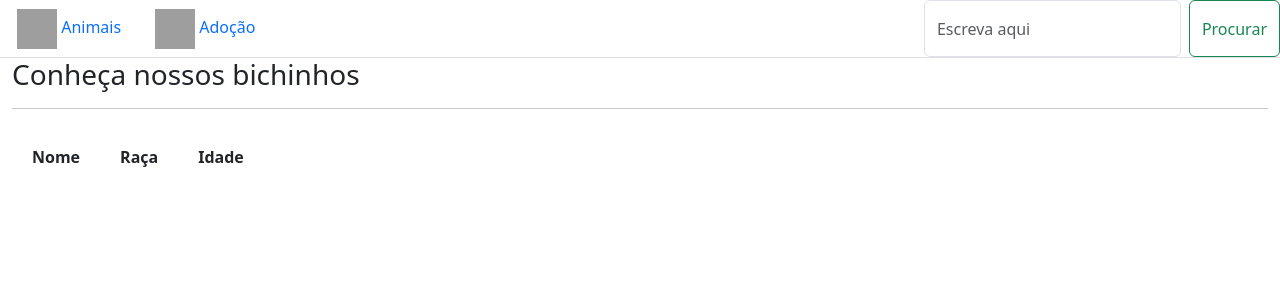
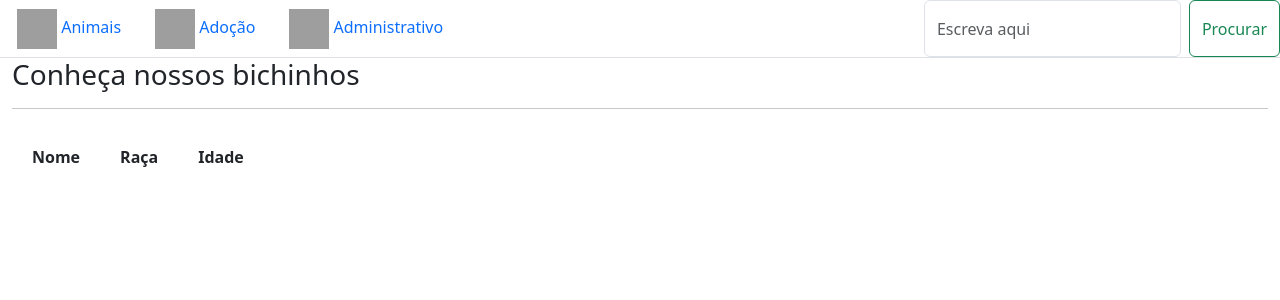
Before and after one commit to Renatarafaelaalves/ProjetoFinalSquadCarmenPortinho, a Django app: page / in a window 1280 px wide. Shown: the top 300 px of the page. Run offline with Django 5.2, Linux system fonts and the light colour scheme; data that the repository does not hold is empty; grey boxes are pictures that could not be loaded.

Commit message:
subindo botao Admin

```diff
--- a/abrigo_animais/urls.py
+++ b/abrigo_animais/urls.py
@@ -2,7 +2,7 @@ from django.contrib import admin
 from django.urls import path, include
 
 urlpatterns = [
-    path('', include('animal.urls', namespace='animais')),
+    path('', include('animal.urls',)),
     path('admin/', admin.site.urls),
     path('adocao/', include('adocao.urls', namespace='adocao')),
     path('animais/', include('animal.urls', namespace='animais')),
--- a/animal/static/css/nav.css
+++ b/animal/static/css/nav.css
@@ -1,8 +1,8 @@
+* {
+    cursor:url(./pata.cur), auto;
+  }
+
 .img_nav{
     width: 5vh;
     height: 5vh;
 }
-
-* {
-    cursor:url(./pata.cur), auto;
-  }
--- a/animal/templates/nav.html
+++ b/animal/templates/nav.html
@@ -14,6 +14,12 @@
                 Adoção
             </a>
         </li>
+        <li class="nav-item">
+            <a class="nav-link" href="/admin">
+                <img class="img_nav" src="https://cdn-icons-png.flaticon.com/512/7542/7542190.png" alt="">
+                Administrativo
+            </a>
+        </li>
         <form class="d-flex nav-item ms-auto">
             <input class="form-control me-2" type="search" placeholder="Escreva aqui" aria-label="Search">
             <button class="btn btn-outline-success" type="submit">Procurar</button>
--- a/animal/views.py
+++ b/animal/views.py
@@ -11,3 +11,6 @@ def listar_animais(request):
 def ver_animal(request, id_animal):
     animal = Animal.objects.get(id=id_animal)
     return render(request, 'ver_animal.html', {'animal': animal})
+
+def handlig_404(request,  exception):
+    return render(request, 'not_found.html', {})
```
Also changed, not shown: animal/templates/not_found.html (added, +13 -0 lines).
